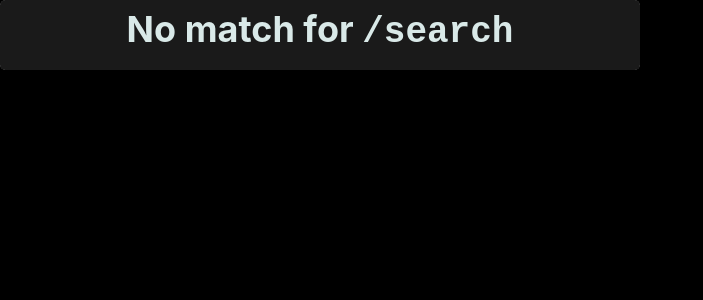
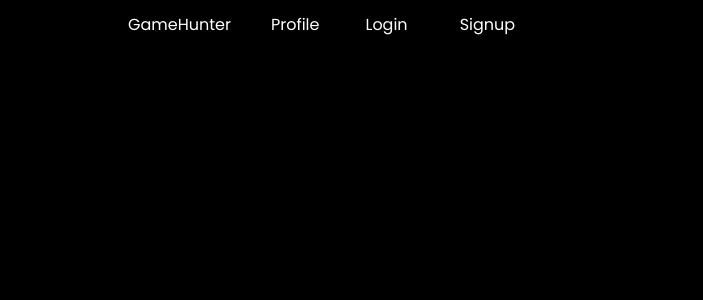
Before and after one commit to wbrush/gamehunter, a React (Vite) app in the folder real_code/frontend_react/: page /search in a window 1280 px wide. Shown: the top 300 px of the page, without its empty margins (0-703 px from the left). Built offline with nearby package versions, Linux system fonts and the light colour scheme; no server answers.

Commit message:
added search page with routing and base fetch request to search page

```diff
--- /dev/null
+++ b/real_code/frontend_react/src/pages/Search.jsx
@@ -0,0 +1,32 @@
+import { useState } from 'react';
+import Header from '../components/header/header'
+import Modal from '../components/modal/modal'
+
+const Search = () => {
+  const [modalVisibility, setModalVisibility ] = useState(false);
+  const [modalDisplay, setModalDisplay] = useState('Login');
+
+  try {
+    fetch ('https://gh-sport-mgr-rz6q3h2zna-uc.a.run.app/api/v1/sport', {
+      method: 'GET',
+      headers: {
+        'Accept': 'application/json'
+      }
+    })
+    .then((res) => res.json())
+    .then((data) => {
+        console.log(data)
+    })
+  } catch (error) {
+    console.error(error)
+  }
+
+  return (
+    <div>
+      <Header modalVisibility={modalVisibility} setModalVisibility={setModalVisibility} setModalDisplay={setModalDisplay} />
+      <Modal modalVisibility={modalVisibility} setModalVisibility={setModalVisibility} modalDisplay={modalDisplay} setModalDisplay={setModalDisplay} />
+    </div>
+  )
+}
+
+export default Search
```
Also changed, not shown: real_code/frontend_react/src/main.jsx (+7 -1 lines).
